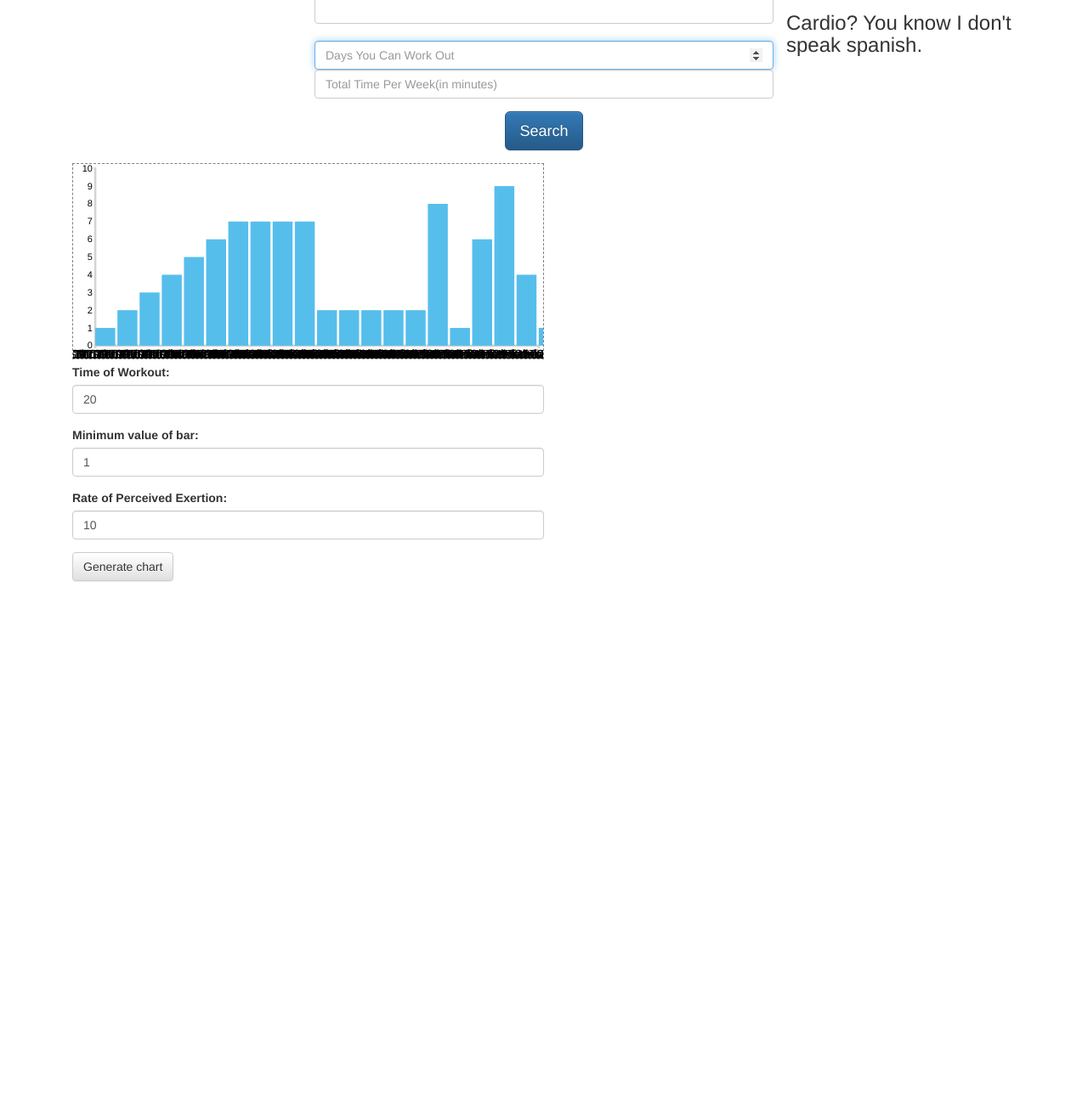
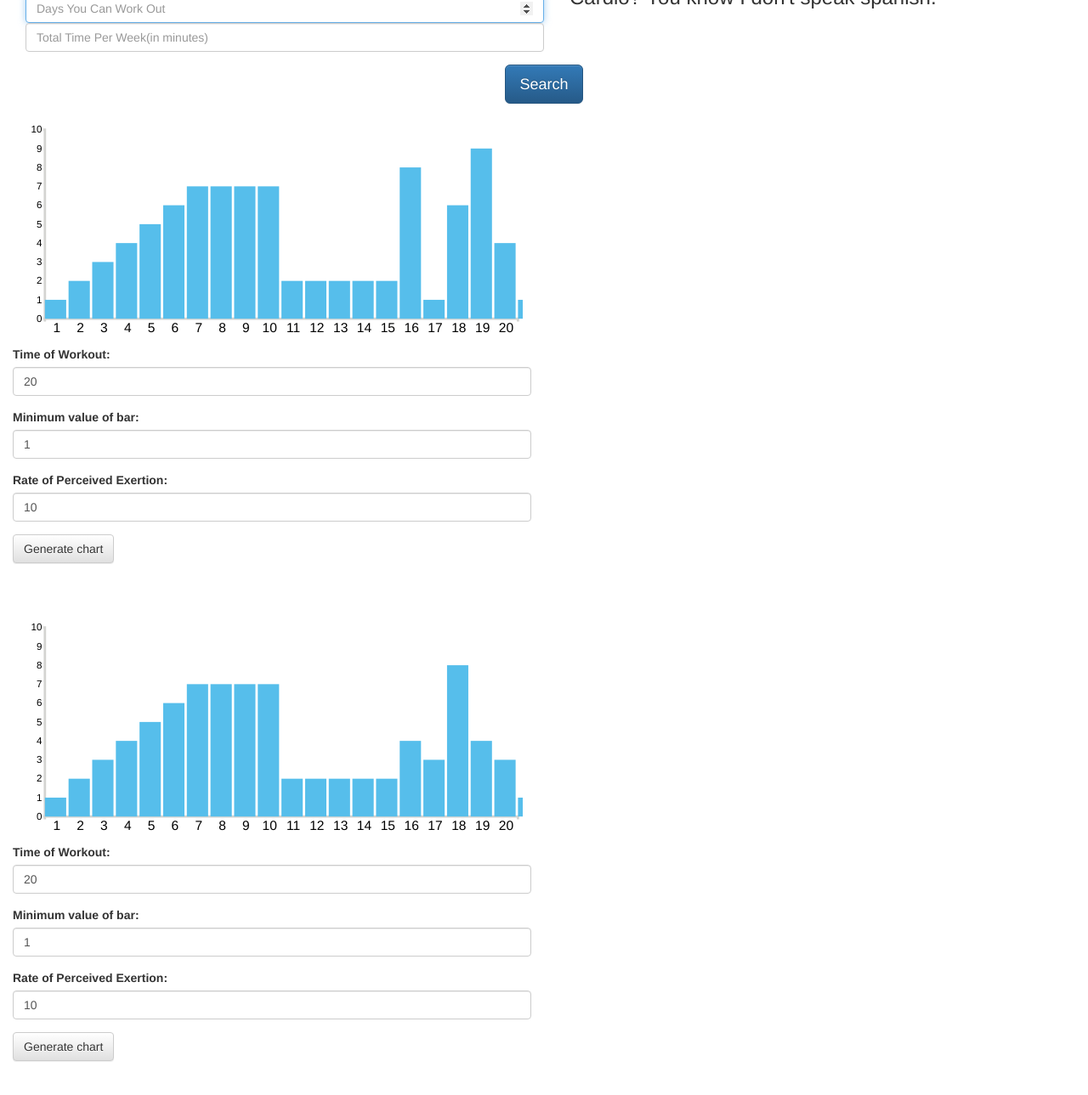
Before and after one commit to dannyalaska/final_project_wdi, a website: page public/index.html in a window 1280 px wide. Shown: the part 76-1365 px from the top of the page at 85% size. Before the commit the page ends 800 px from the top, so only its background shows below. Drawn offline with nearby package versions, Linux system fonts and the light colour scheme.

Commit message:
multiple charts added

```diff
--- a/public/css/app.css
+++ b/public/css/app.css
@@ -1,5 +1,11 @@
+.container {
+  width: 400px;
+  position: relative;
+  display: inline;
+}
 .chart {
-  border: 1px dashed grey;
+  position: relative;
+  margin: 10px;
 }
 .chart .domain {
   fill: none;
@@ -22,3 +28,6 @@
 .y {
   font-size: 1.5em;
 }
+.info {
+  margin: 15px;
+}
--- a/public/index.html
+++ b/public/index.html
@@ -9,26 +9,23 @@
   <link rel='stylesheet' href='/css/app.css'>
 </head>
 <body>
-
-  <div class= "container" ng-controller='intervalCtrl as cardio'>
-    <h1>{{cardio.greeting}}</h1>
     <form>
-      <div class='form-group col-md-6 col-md-offset-3'>
+      <div class='form-group col-md-6 col-md-offset-3 info'>
         <label for='minutes' class='sr-only'>{{cardio.greeting}}</label>
         <input type='text' ng-model='cardio.stuff' class='form-control'>
         <h2>{{cardio.stuff}}</h2>
         <input ng-model='cardio.days' name='days' type='number' max='7' min='1' autofocus class='form-control days' placeholder='Days You Can Work Out'>
         <input ng-model='cardio.minutes' name='days' type='number' min='1' max='300' autofocus class='form-control days' placeholder='Total Time Per Week(in minutes)'>
       </div>
+    </form>
+  <div class= "container"  ng-controller='intervalCtrl as cardio'>
       <div class='form-group col-md-6 col-md-offset-3 text-center'>
         <button ng-click='search(minutes)' class='btn btn-primary btn-lg'>Search</button>
       </div>
-    </form>
     <div class="container" id="bar-graph">
       <div>
         <h3>Cardio? You know I don't speak spanish.</h3>
       </div>
-      <div class="row">
         <div class="col-sm-6">
           <div bar-chart="set.y" x="set.x" class="content"></div>
           <form role="form" ng-submit="randomize()" ng-init="randomize()">
@@ -49,7 +46,28 @@
         </div>
       </div>
     </div>
-  </div>
+    <div class= "container" ng-app='cardioTest' ng-controller='intervalCtrl as cardio'>
+      <div class="container" id="bar-graph">
+          <div class="col-sm-6">
+            <div bar-chart="set.y" x="set.x" class="content"></div>
+            <form role="form" ng-submit="randomize()" ng-init="randomize()">
+              <div class="form-group">
+                <label>Time of Workout:</label>
+                <input type="number" class="form-control" ng-model="n" />
+              </div>
+              <div class="form-group">
+                <label>Minimum value of bar:</label>
+                <input type="number" class="form-control" ng-model="min" min="1"/>
+              </div>
+              <div class="form-group">
+                <label>Rate of Perceived Exertion:</label>
+                <input type="number" class="form-control" ng-model="max" max="10"/>
+              </div>
+              <button type="submit" class="btn btn-default">Generate chart</button>
+            </form>
+          </div>
+        </div>
+      </div>
 
   <script src='http://d3js.org/d3.v3.min.js'></script>
   <script src='https://code.jquery.com/jquery-2.1.4.min.js'></script>
--- a/public/js/controllers.js
+++ b/public/js/controllers.js
@@ -17,7 +17,7 @@
 
     $scope.randomize = function() {
       $scope.set.x = [];
-      $scope.set.y = [1, 2, 3, 4, 5, 6, 7, 7, 7, 7, 2, 2, 2, 2, 2];
+      $scope.set.y = [1, 2, 3, 4, 5, 6, 7, 7, 7, 7, 2, 2, 2, 2, 2, ];
       _.times($scope.n, function(n) {
         $scope.set.x.push(n + 1);
         $scope.set.y.push(_.random($scope.min, $scope.max));
--- a/public/js/directives.js
+++ b/public/js/directives.js
@@ -62,7 +62,7 @@
         d3.scale.category20c();
         x = d3.scale.ordinal().domain(xValues).rangeRoundBands([0, options.width], 0);
         y = d3.scale.linear().domain([0, d3.max(yValues)]).range([options.height, 0]);
-        xAxis = d3.svg.axis().scale(x).orient('bottom').ticks(1).tickFormat(d3.time.minute);
+        xAxis = d3.svg.axis().scale(x).orient('bottom').ticks(1);
         yAxis = d3.svg.axis().scale(y).orient('left').ticks(10).tickSize(3, 3);
 
         scope.container.selectAll('g.x').attr('transform', "translate(0, " + options.height + ")").call(xAxis);
--- a/server.js
+++ b/server.js
@@ -11,7 +11,7 @@ var _ = require('lodash');
 
 var document = jsdom.jsdom();
 var svg      = d3.select(document.body).append('svg');
-var svg2     = d3.select(document.body).append('svg');
+var svg2     = d3.select(document.body).append('svg2');
 /************/
 
 // let's get some good logging in the console
```
